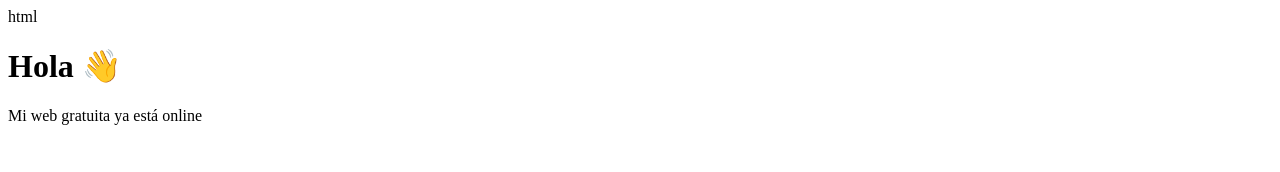
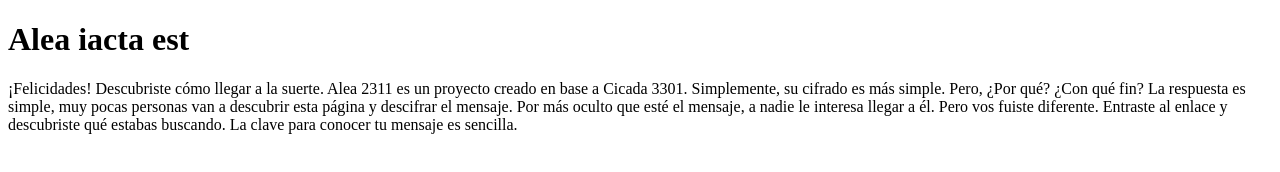
Before and after one commit to alea2311/7628611.click, a plain HTML site: page index.html in a window 1280 px wide. Drawn offline with Linux system fonts and the light colour scheme.

Commit message:
index.html

```diff
--- a/index.html
+++ b/index.html
@@ -1,13 +1,14 @@
-html
-
 <!DOCTYPE html>
 <html>
 <head>
   <meta charset="UTF-8">
-  <title>Mi web</title>
+  <title>2311</title>
 </head>
 <body>
-  <h1>Hola 👋</h1>
-  <p>Mi web gratuita ya está online</p>
+  <h1>Alea iacta est</h1>
 </body>
 </html>
+¡Felicidades!  Descubriste cómo llegar a la suerte.
+Alea 2311 es un proyecto creado en base a Cicada 3301.  Simplemente, su cifrado es más simple.  Pero, ¿Por qué? ¿Con qué fin?
+La respuesta es simple, muy pocas personas van a descubrir esta página y descifrar el mensaje.  Por más oculto que esté el mensaje, a nadie le interesa llegar a él.
+Pero vos fuiste diferente.  Entraste al enlace y descubriste qué estabas buscando.  La clave para conocer tu mensaje es sencilla.
```
